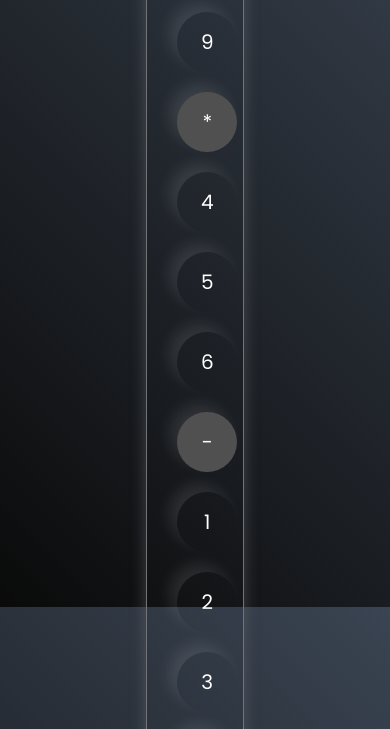
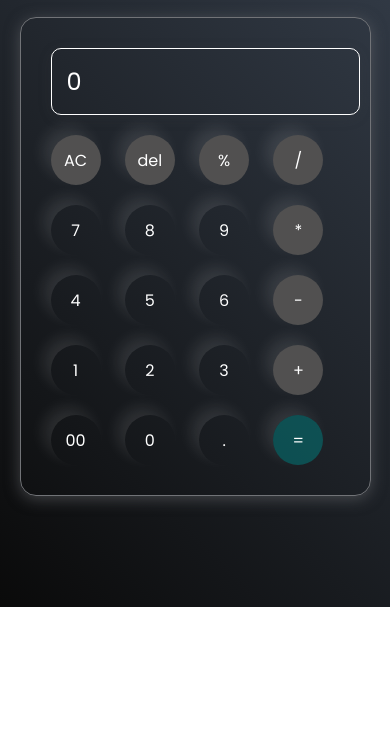
Before and after one commit to sharmarahul1212/calculator, a plain HTML site: page index.html in a window 390 px wide. Shown: the part 237-966 px from the top of the page. After the commit the page ends 844 px from the top, so only its background shows below. Drawn offline with nearby package versions, Linux system fonts and the light colour scheme.

Commit message:
Update style.css

```diff
--- a/style.css
+++ b/style.css
@@ -3,7 +3,7 @@
   margin: 0;
   padding: 0;
   box-sizing: border-box;
-  font-family:'Poppins', sans-serif;
+  font-family: 'Poppins', sans-serif;
 }
 
 body{
@@ -11,46 +11,51 @@ body{
   height: 100vh;
   display: flex;
   flex-direction: column;
-  justify-content:  center;
+  justify-content: center;
   align-items: center;
-   background: linear-gradient(45deg,#0a0a0a,#3a4452) ;
+  background: linear-gradient(45deg, #0a0a0a, #3a4452);
 }
-h1,h2{
+
+h1, h2 {
   color: aliceblue;
   padding: 10px;
 }
-h2{
+
+h2 {
   margin-bottom: 20px;
 }
-.calculator{
+
+.calculator {
   border: 1px solid #717377;
   padding: 20px;
   width: 25vw;
-  border-radius: 16px ;
-  background: transparent ;
-  box-shadow:0px 3px 15px rgba(113, 115, 119, 0.5);
+  border-radius: 16px;
+  background: transparent;
+  box-shadow: 0px 3px 15px rgba(113, 115, 119, 0.5);
 }
 
-input{
-  width:95%;
+input {
+  width: 100%;
   border: 1px solid white;
   border-radius: 10px;
-  padding:24px;
-  margin:  10px;
+  padding: 20px;
+  margin: 10px;
   background: transparent;
-  box-shadow:  0px 3px 15px rgba(84, 84, 84, 0.1);
-  font-size: 40px;
-  align-items:  right;
-  cursor: pointer ;
-  color:limegreen;
+  box-shadow: 0px 3px 15px rgba(84, 84, 84, 0.1);
+  font-size: 2rem;
+  cursor: pointer;
+  color: limegreen;
 }
-input:hover{
+
+input:hover {
   background-color: black;
 }
-input::placeholder{
+
+input::placeholder {
   color: #fff;
 }
-button{
+
+button {
   border: none;
   width: 60px;
   height: 60px;
@@ -58,21 +63,39 @@ button{
   border-radius: 50%;
   background: transparent;
   color: #fff;
-   font-size: 20px;
-   box-shadow:-8px -8px 15px rgba(255, 255, 255, 0.1);
+  font-size: 1.25rem;
+  box-shadow: -8px -8px 15px rgba(255, 255, 255, 0.1);
   cursor: pointer;
   transition: transform 0.3s ease-in;
 }
-button:hover{
+
+button:hover {
   transform: scale(1.1);
 }
-.equalbtn{
 
-  background-color: rgba(0, 128, 128,0.5) ;
+.equalbtn {
+  background-color: rgba(0, 128, 128, 0.5);
 }
-.operater{
+
+.operater {
   color: white;
   background: rgb(81, 80, 80);
+}
 
+/* Media Queries for smaller screens */
+@media (max-width: 768px) {
+  .calculator {
+    width: 90vw; /* Adjusts width for smaller screens */
+  }
 
+  input {
+    font-size: 1.5rem;
+    padding: 15px;
   }
+
+  button {
+    width: 50px;
+    height: 50px;
+    font-size: 1rem;
+  }
+}
```
Lines whose indentation alone changed are shown as unchanged.
